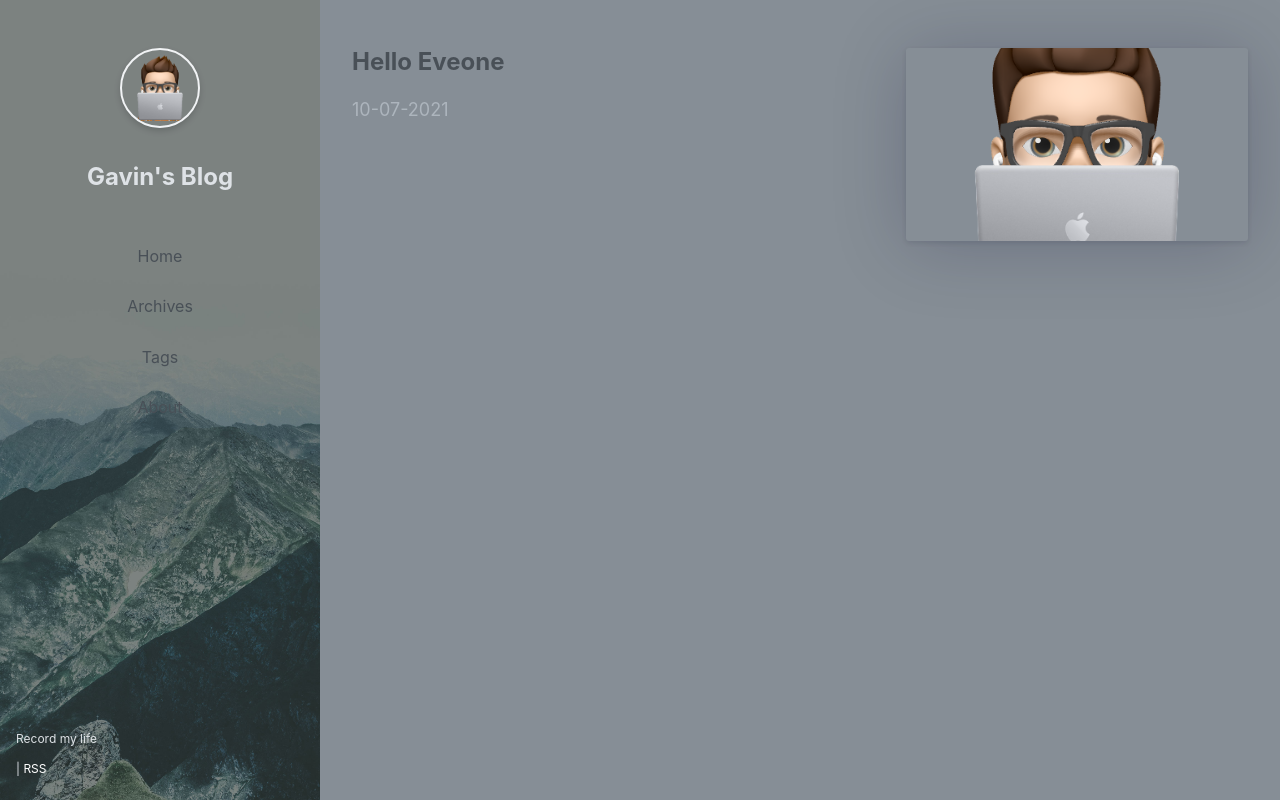
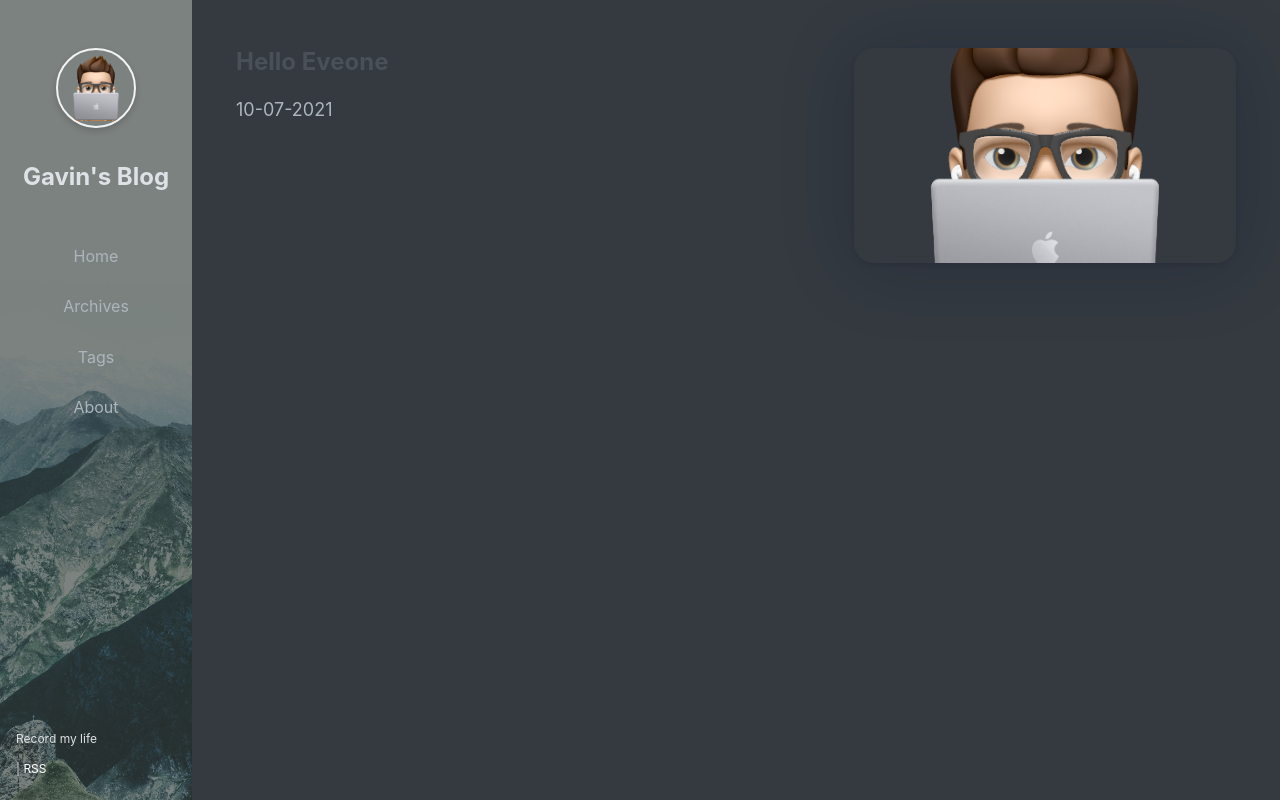
Before and after one commit to Gavinin/gavinin.github.io, a plain HTML site: page index.html in a window 1280 px wide. Drawn offline with nearby package versions, Linux system fonts and the light colour scheme.

Commit message:
update from gridea: 2022-02-12 04:05:32

```diff
--- a/atom.xml
+++ b/atom.xml
@@ -2,7 +2,7 @@
 <feed xmlns="http://www.w3.org/2005/Atom">
     <id>https://gavinin.github.io</id>
     <title>Gavin&apos;s Blog</title>
-    <updated>2022-02-11T19:56:08.100Z</updated>
+    <updated>2022-02-11T20:05:31.916Z</updated>
     <generator>https://github.com/jpmonette/feed</generator>
     <link rel="alternate" href="https://gavinin.github.io"/>
     <link rel="self" href="https://gavinin.github.io/atom.xml"/>
--- a/index.html
+++ b/index.html
@@ -8,7 +8,7 @@
 <meta name="viewport" content="width=device-width, initial-scale=1, maximum-scale=1, user-scalable=no">
 
 <link rel="stylesheet" href="https://use.fontawesome.com/releases/v5.7.2/css/all.css" integrity="sha384-fnmOCqbTlWIlj8LyTjo7mOUStjsKC4pOpQbqyi7RrhN7udi9RwhKkMHpvLbHG9Sr" crossorigin="anonymous">
-<link rel="shortcut icon" href="https://gavinin.github.io/favicon.ico?v=1644609360834">
+<link rel="shortcut icon" href="https://gavinin.github.io/favicon.ico?v=1644609912195">
 <link rel="stylesheet" href="https://gavinin.github.io/styles/main.css">
 
 
@@ -28,7 +28,7 @@
   <div class="top-container" data-aos="fade-right">
     <div class="top-header-container">
       <a class="site-title-container" href="https://gavinin.github.io">
-        <img src="https://gavinin.github.io/images/avatar.png?v=1644609360834" class="site-logo">
+        <img src="https://gavinin.github.io/images/avatar.png?v=1644609912195" class="site-logo">
         <h1 class="site-title">Gavin&#39;s Blog</h1>
       </a>
       <div class="menu-btn" @click="menuVisible = !menuVisible">
--- a/styles/main.css
+++ b/styles/main.css
@@ -759,10 +759,21 @@ a {
   margin: 4px 8px;
 }
 
+      .sidebar {
+        width: 15%;
+      }
+      .main-container {
+        margin-left: 15%;
+      }
+
       .sidebar .top-container .site-nav {
-        color: #495057;
+        color: #adb5bd;
+      }
+
+      .post-item .right .feature-container {
+        border-radius: 20px;
       }
 
       body {
-        background: #868e96;
+        background: #343a40;
       }
```
Also changed, not shown: archives/index.html (+2 -2 lines), post/about/index.html (+2 -2 lines), post/welcome/index.html (+2 -2 lines), tag/Dki9Agimx/index.html (+2 -2 lines), tags/index.html (+2 -2 lines).
